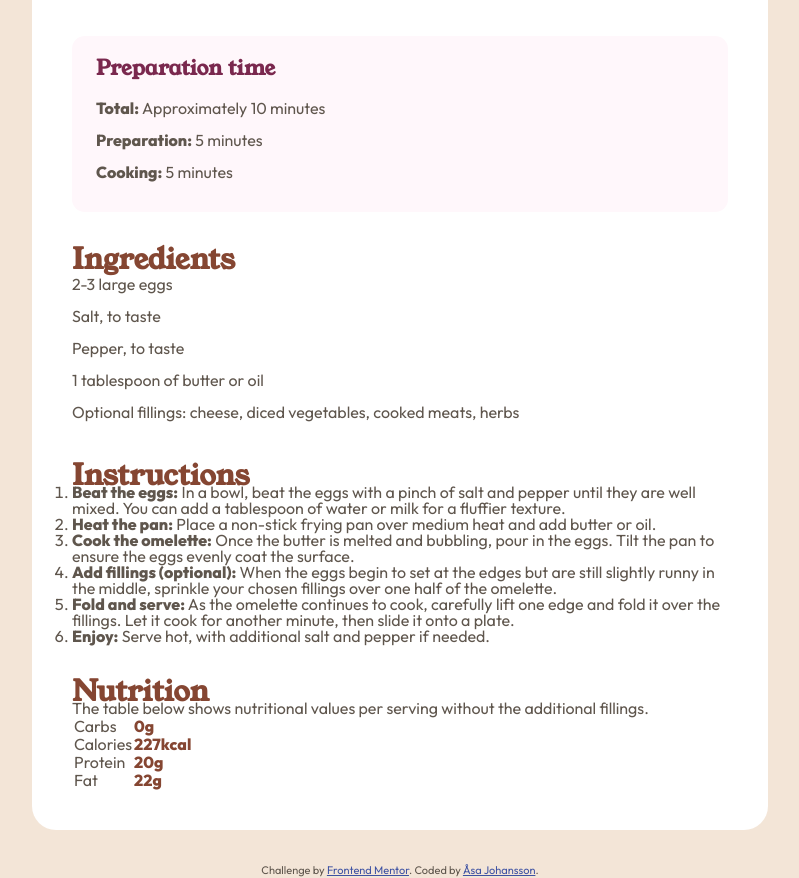
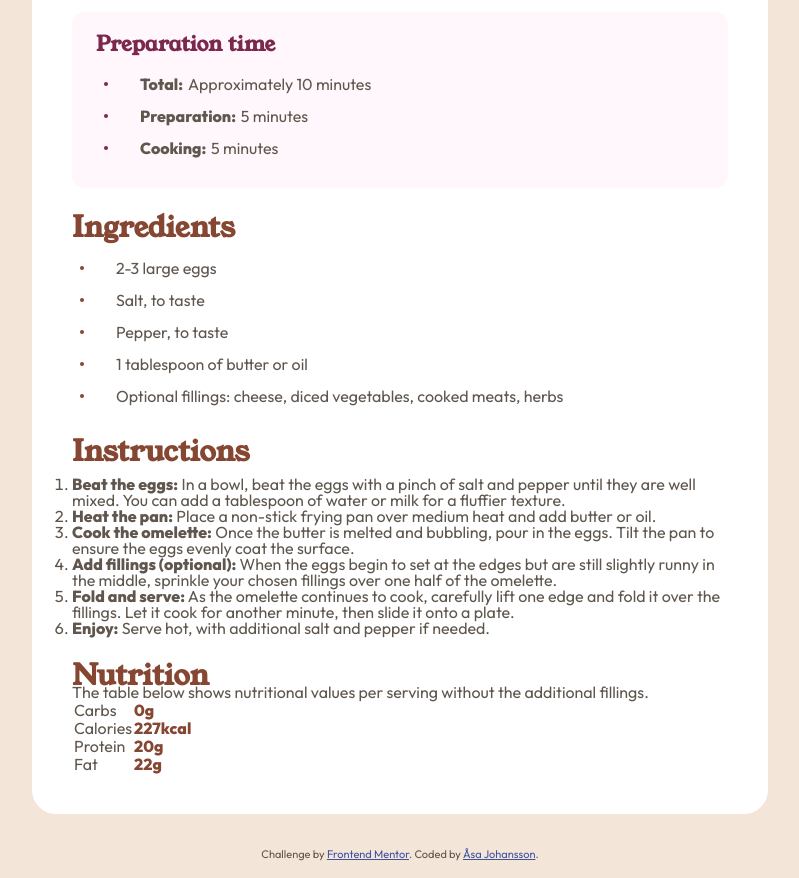
Before and after one commit to asjo-89/RecipePage-FrontendMentor, a plain HTML site: page index.html in a window 1280 px wide. Shown: the part 504-1382 px from the top of the page, without its empty margins (240-1039 px from the left). Drawn offline with Linux system fonts and the light colour scheme.

Commit message:
Add classes to lists preparation and ingredients in html and css.

```diff
--- a/index.html
+++ b/index.html
@@ -31,33 +31,33 @@
         to perfection, optionally filled with your choice of cheese, vegetables, or meats.
       </P>
 
-      <div class="prep-container">
+      <div class="list-container preparation">
         <h3>
           Preparation time
         </h3>
 
-        <ul>
-          <li><span class="stone-bold">Total:</span> Approximately 10 minutes</li>
-          <li><span class="stone-bold">Preparation:</span> 5 minutes</li>
-          <li><span class="stone-bold">Cooking:</span> 5 minutes</li>
+        <ul role="list">
+          <li class="purple"><span class="stone-bold">Total:</span> Approximately 10 minutes</li>
+          <li class="purple"><span class="stone-bold">Preparation:</span> 5 minutes</li>
+          <li class="purple"><span class="stone-bold">Cooking:</span> 5 minutes</li>
         </ul>
       </div>
 
-      <div class="ingredients-container">
+      <div class="list-container">
         <h2>
           Ingredients
         </h2>
 
-        <ul>
-          <li>2-3 large eggs</li>
-          <li>Salt, to taste</li>
-          <li>Pepper, to taste</li>
-          <li>1 tablespoon of butter or oil</li>
-          <li>Optional fillings: cheese, diced vegetables, cooked meats, herbs</li>
+        <ul role="list">
+          <li class="brown">2-3 large eggs</li>
+          <li class="brown">Salt, to taste</li>
+          <li class="brown">Pepper, to taste</li>
+          <li class="brown">1 tablespoon of butter or oil</li>
+          <li class="brown">Optional fillings: cheese, diced vegetables, cooked meats, herbs</li>
         </ul>
       </div>
 
-      <div class="instructions-container">
+      <div class="list-container">
         <h2>
           Instructions
         </h2>
--- a/styles.css
+++ b/styles.css
@@ -51,6 +51,42 @@ h3 {
     color: var(--rose-800);
 }
 
+ul {
+    width: 100%;
+    list-style: none;
+    list-style-position: inside;
+
+    li {
+        line-height: 2rem;
+        position: relative;
+        margin-left: 8px;
+        display: flex;
+        justify-content: flex-start;
+        align-items: center;
+    }
+
+    & span {
+        margin-right: .3rem;
+    }
+
+    & li::before {
+        content: "";
+        display: inline-block;
+        width: 4px;
+        height: 4px;
+        border-radius: 50%;
+        margin-right: 2rem;
+    }
+
+    .brown::before {
+        background-color: var(--brown-800);
+    }
+
+    .purple::before {
+        background-color: var(--rose-800);
+    }
+}
+
 .brown-bold {
     font-weight: 800;
     color: var(--brown-800);
@@ -79,7 +115,7 @@ h3 {
     flex-direction: column;
     justify-content: flex-start;
     align-items: flex-start;
-    gap: 2.5rem;
+    gap: 2rem;
 
     .image {
         width: 100%;
@@ -87,11 +123,9 @@ h3 {
         border-radius: .8em;
     }
 
-    .prep-container {
+    .list-container {
         width: 100%;
         height: fit-content;
-        background-color: var(--rose-50);
-        padding: 1.5rem;
         display: flex;
         flex-direction: column;
         justify-content: inherit;
@@ -100,12 +134,9 @@ h3 {
         border-radius: .8em;
     }
 
-    ul {
-        width: 100%;
-        list-style: none;
+    .preparation {
+        background-color: var(--rose-50);
+        padding: 1.5rem;
+    }
 
-        li {
-            line-height: 2rem;
-        }
-    }
 }
```
